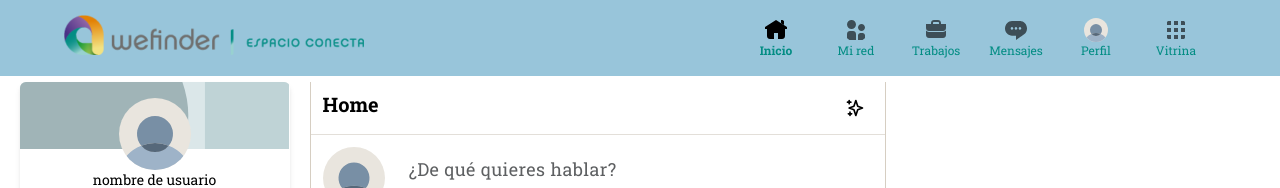
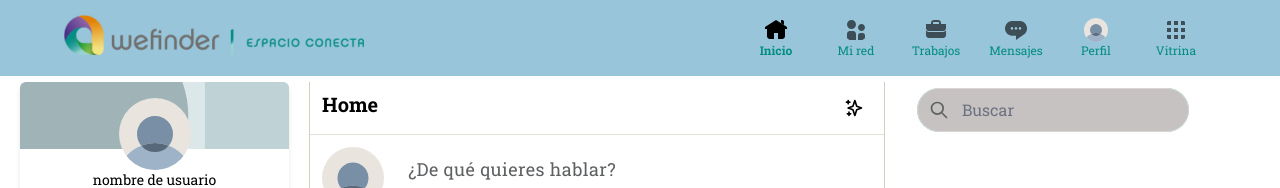
Before and after one commit to Jvargast/wefinder-app, a Next.js app: page / in a window 1280 px wide. Shown: the top 188 px of the page. Built offline with nearby package versions, Linux system fonts and the light colour scheme.

Commit message:
widget component

```diff
--- a/components/Widgets.js
+++ b/components/Widgets.js
@@ -0,0 +1,15 @@
+import { SearchIcon } from '@heroicons/react/outline'
+import React from 'react'
+
+export default function Widgets() {
+  return (
+    <div className='mt-[82px] xl:w-[600px] hidden lg:inline ml-8 space-y-5'>
+        <div className='w-[90%] xl:w-[75%] sticky top-20 bg-white py-1.5 z-50'>
+            <div className='flex items-center p-3 rounded-full bg-bermuda relative'>
+                <SearchIcon className='h-5 z-50 text-graySubTitle'/>
+                <input className='absolute inset-0 rounded-full pl-11 border-[#dcd4d4] text-[#929090d9] focus:shadow-lg bg-[#c6c2c2] focus:bg-white' type="text" placeholder='Buscar'/>
+            </div>
+        </div>
+    </div>
+  )
+}
--- a/pages/index.js
+++ b/pages/index.js
@@ -2,6 +2,7 @@ import Head from "next/head";
 import Feed from "../components/Feed";
 import LeftSide from "../components/LeftSide";
 import Sidebar from "../components/Sidebar";
+import Widgets from "../components/Widgets";
 
 export default function Home() {
   return (
@@ -16,7 +17,7 @@ export default function Home() {
         <div className="flex flex-row min-h-screen max-w-7xl mx-auto">
           <LeftSide />
           <Feed/>
-          {/* <Widgets/> */}
+          <Widgets/>
           {/* <Modal/> */}
         </div>
 
```
